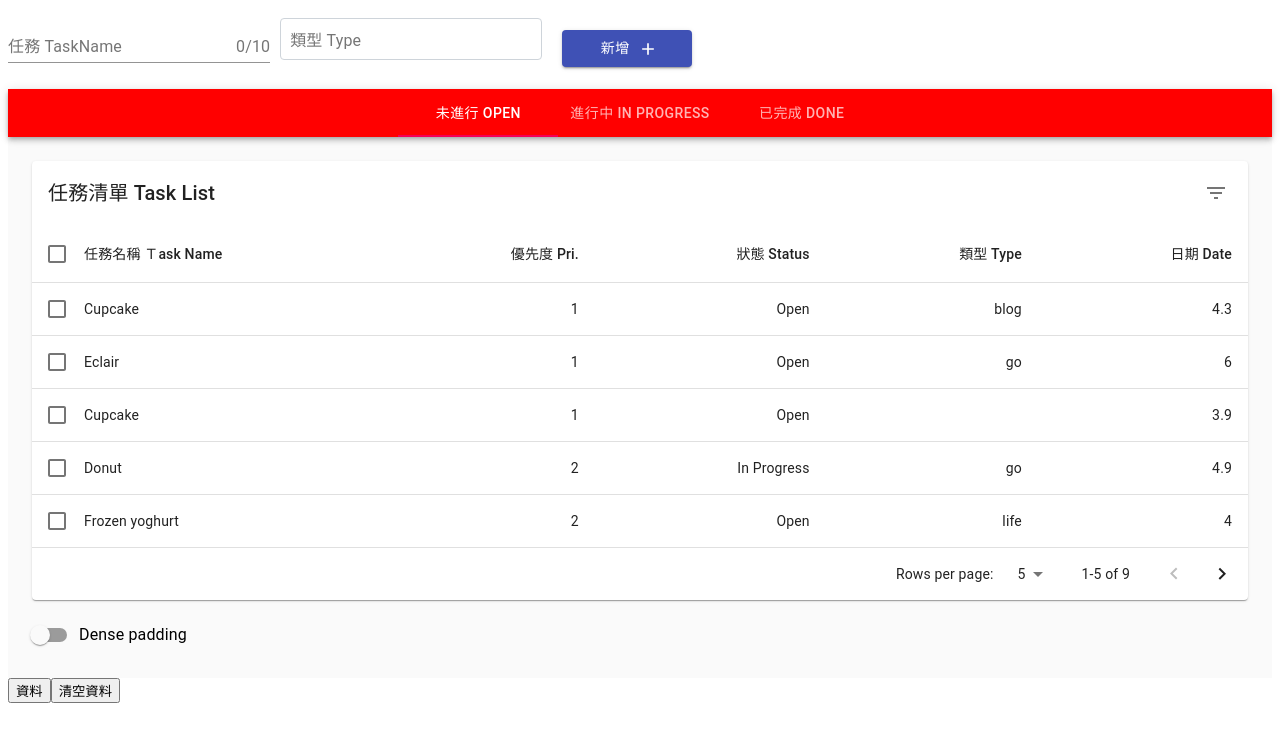
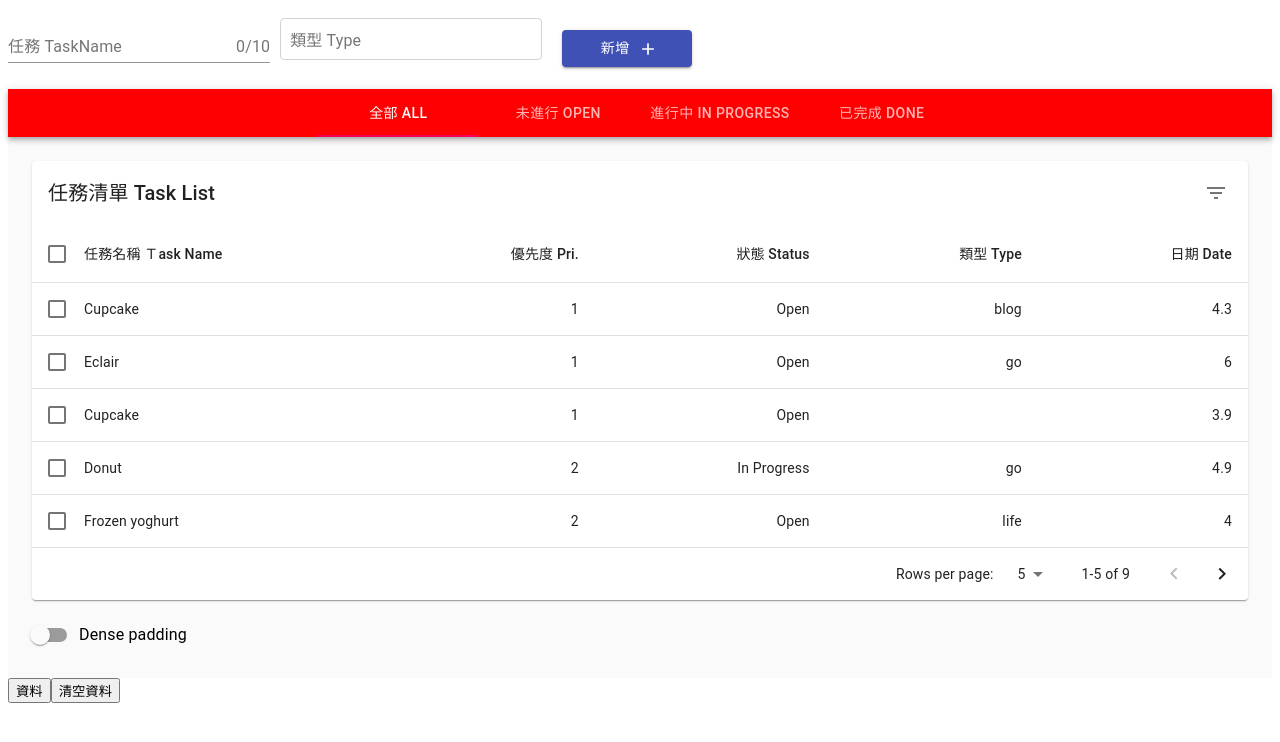
Before and after one commit to nagimemooo/react_practice_demo, a React (Create React App) app: page / in a window 1280 px wide. Shown: the top 742 px of the page. Built offline with nearby package versions, Linux system fonts and the light colour scheme.

Commit message:
Add: table by status tab filter (ramda)

```diff
--- a/src/component/SimpleTabs.js
+++ b/src/component/SimpleTabs.js
@@ -7,6 +7,7 @@ import Tab from '@material-ui/core/Tab';
 import Typography from '@material-ui/core/Typography';
 import Box from '@material-ui/core/Box';
 import EnhancedTable from './EnhancedTable';
+import { statusList } from './helper';
 import * as R from 'ramda';
 function TabPanel(props) {
   const { children, value, index, ...other } = props;
@@ -71,9 +72,10 @@ export default function SimpleTabs(props) {
           aria-label="simple tabs example"
           centered
         >
-          <Tab label="未進行 OPEN" {...a11yProps(0)} />
-          <Tab label="進行中 IN PROGRESS" {...a11yProps(1)} />
-          <Tab label="已完成 DONE" {...a11yProps(2)} />
+          <Tab label="全部 ALL" {...a11yProps(0)} />
+          <Tab label="未進行 OPEN" {...a11yProps(1)} />
+          <Tab label="進行中 IN PROGRESS" {...a11yProps(2)} />
+          <Tab label="已完成 DONE" {...a11yProps(3)} />
         </Tabs>
       </AppBar>
       <TabPanel value={value} index={0}>
@@ -83,12 +85,23 @@ export default function SimpleTabs(props) {
       <TabPanel value={value} index={1}>
         Item Two
         <EnhancedTable
-          data={R.filter(R.propEq('name', 'Cupcake'), props.data)}
+          data={R.filter(R.propEq('status', statusList.Open), props.data)}
           changefunc={props.changefunc}
         />
       </TabPanel>
       <TabPanel value={value} index={2}>
         Item Three
+        <EnhancedTable
+          data={R.filter(R.propEq('status', statusList.InProgress), props.data)}
+          changefunc={props.changefunc}
+        />
+      </TabPanel>
+      <TabPanel value={value} index={3}>
+        Item Four
+        <EnhancedTable
+          data={R.filter(R.propEq('status', statusList.Done), props.data)}
+          changefunc={props.changefunc}
+        />
       </TabPanel>
     </div>
   );
```
